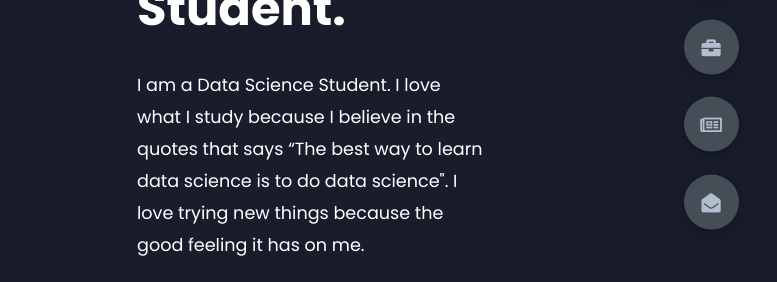
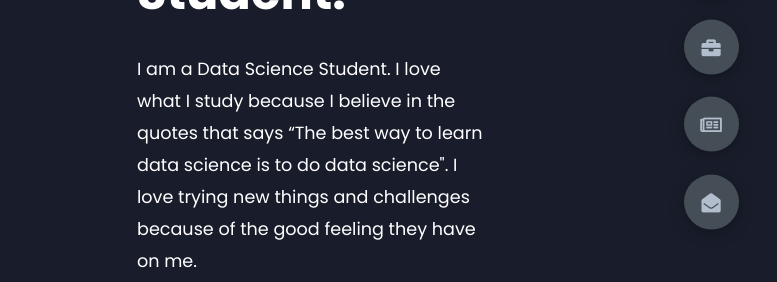
Before and after one commit to mexudi/me, a plain HTML site: page index.html in a window 1280 px wide. Shown: the part 353-635 px from the top of the page, 503-1280 px from the left. Drawn offline with Linux system fonts and the light colour scheme.

Commit message:
fix errors with text

```diff
--- a/index.html
+++ b/index.html
@@ -32,7 +32,7 @@
                 </h1>
                 <p>
                     I am a Data Science Student. I love what I study because I believe in the quotes that says “The best way to learn data
-                    science is to do data science". I love trying new things because the good feeling it has on me.
+                    science is to do data science". I love trying new things and challenges because of the good feeling they have on me.
                 </p>
                 <div class="btn-con">
                     <a href="" class="main-btn">
```
